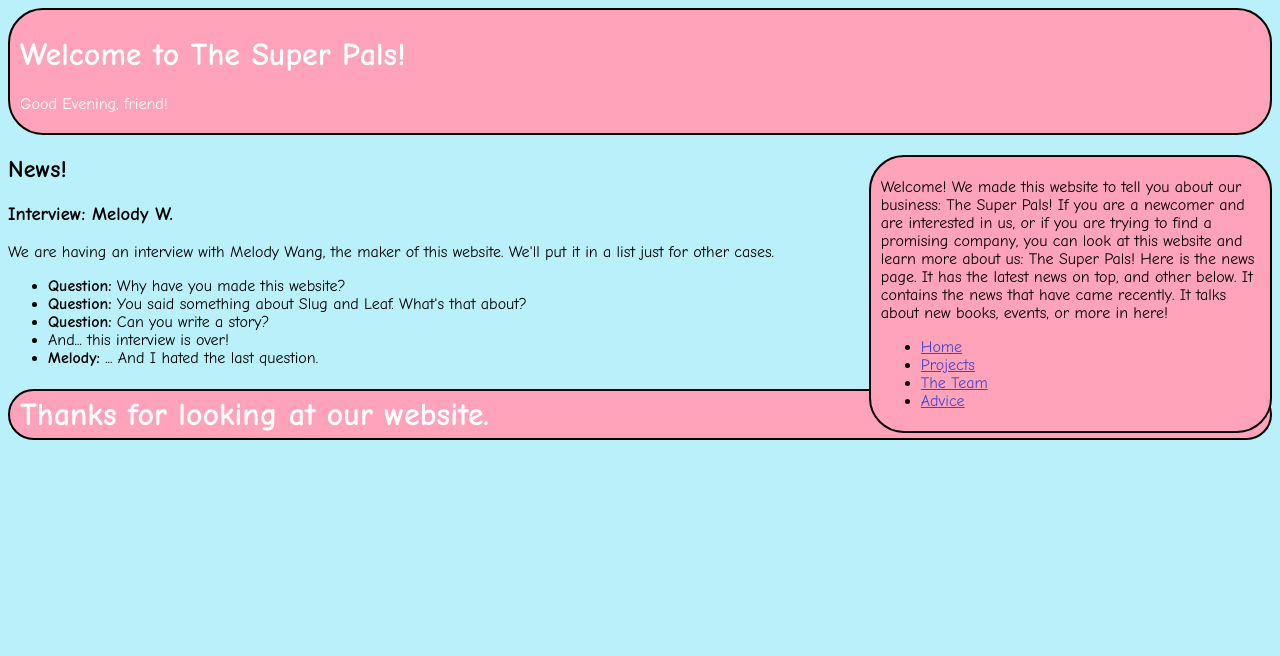
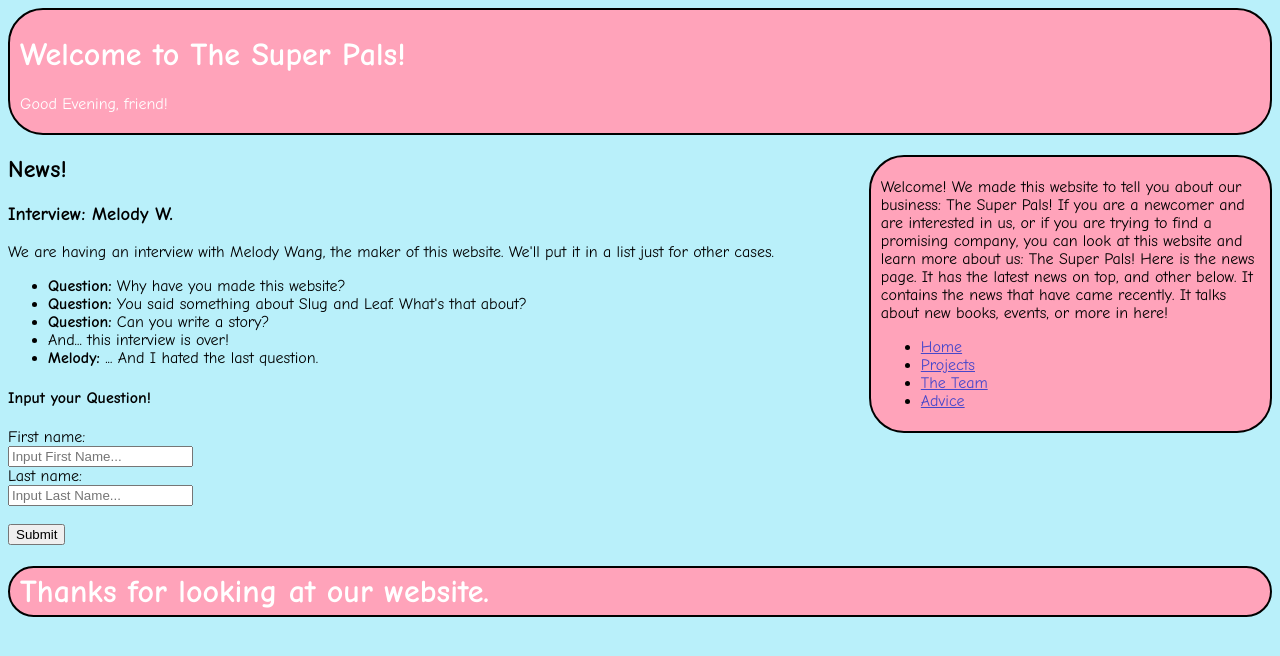
Before and after one commit to kate115/TheSuperPals, a plain HTML site: page pages/news.html in a window 1280 px wide. Drawn offline with Linux system fonts and the light colour scheme.

Commit message:
form interview part 1

```diff
--- a/pages/news.html
+++ b/pages/news.html
@@ -73,6 +73,16 @@
       <li><b>Melody:</b> ... And I hated the last question.</li>
     </ul>
 
+    <h4>Input your Question!</h4>
+
+    <form>
+      <label for="fname">First name:</label><br>
+      <input type="text" id="fname" name="fname" placeholder="Input First Name..."><br>
+      <label for="lname">Last name:</label><br>
+      <input type="text" id="lname" name="lname" placeholder="Input Last Name..."><br><br>
+      <input type="submit" value="Submit">
+    </form>
+
     <h1 class="footer">Thanks for looking at our website.</h1>
 
     <script src="../JavaScript/interview.js"></script>
```
